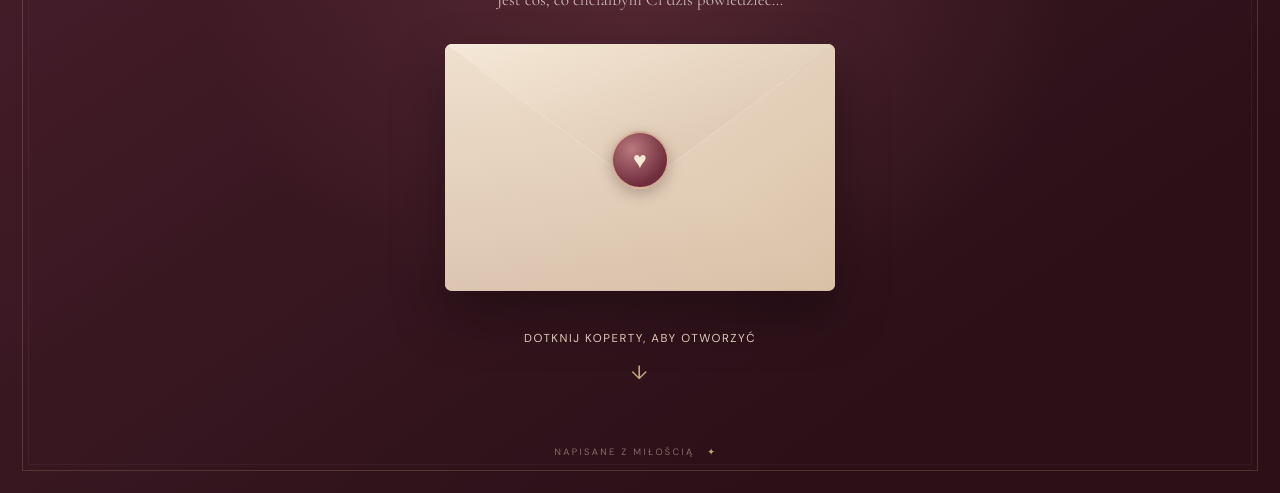
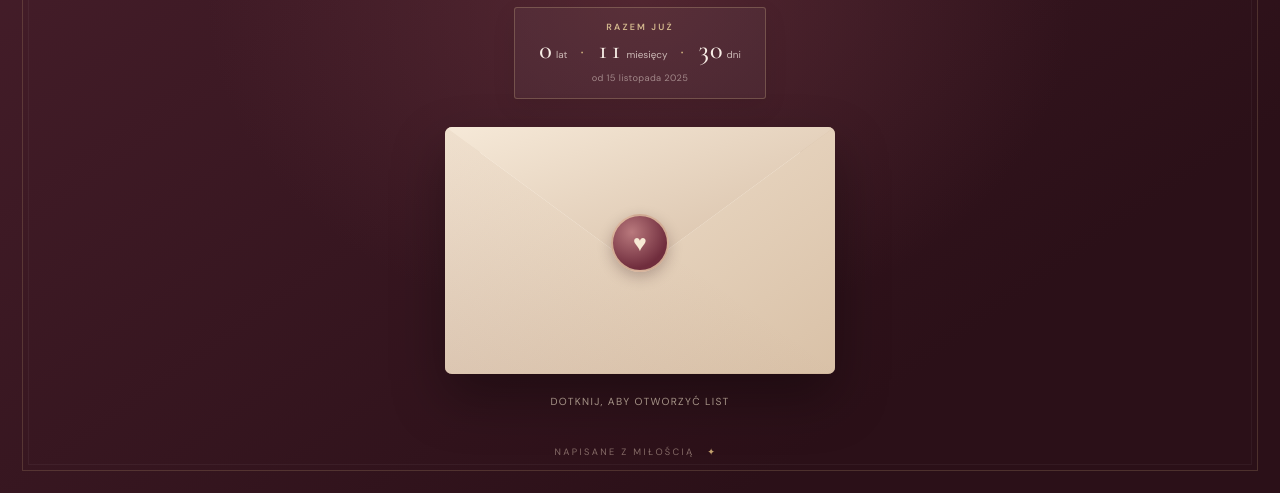
Before and after one commit to urodzinyNikolci/pierwsza_rocznica, a plain HTML site: page index.html in a window 1280 px wide. Shown: the part 307-800 px from the top of the page. Drawn offline with nearby package versions, Linux system fonts and the light colour scheme.

Commit message:
Add files via upload

```diff
--- a/index.html
+++ b/index.html
@@ -24,6 +24,18 @@
         <h1>Nasza pierwsza<br><em>rocznica</em></h1>
         <p class="welcome-note">Jest coś, co chciałbym Ci dziś powiedzieć…</p>
 
+        <div class="together-counter" aria-live="off" aria-label="Czas, który jesteśmy razem">
+          <span class="counter-caption">RAZEM JUŻ</span>
+          <div class="counter-values" id="relationshipCounter">
+            <span><strong id="counterYears">—</strong><small>lat</small></span>
+            <i>·</i>
+            <span><strong id="counterMonths">—</strong><small>miesięcy</small></span>
+            <i>·</i>
+            <span><strong id="counterDays">—</strong><small>dni</small></span>
+          </div>
+          <span class="counter-since">od 15 listopada 2025</span>
+        </div>
+
         <button class="envelope-button" id="openLetter" type="button" aria-label="Otwórz kopertę i przeczytaj list">
           <span class="envelope" aria-hidden="true">
             <span class="envelope-back"></span>
@@ -33,7 +45,7 @@
             <span class="wax-seal">♥</span>
           </span>
         </button>
-        <button class="open-hint" id="openHint" type="button">Dotknij koperty, aby otworzyć <span>↓</span></button>
+        <button class="open-hint" id="openHint" type="button">Dotknij, aby otworzyć list</button>
       </div>
       <div class="welcome-bottom">NAPISANE Z MIŁOŚCIĄ <span>✦</span></div>
     </section>
@@ -108,6 +120,7 @@
 
         <footer class="letter-footer">
           <span class="footer-heart">♥</span>
+          <p>Na wszystkie nasze kolejne rozdziały.</p>
         </footer>
       </article>
       <button class="back-to-top" id="backToTop" type="button" aria-label="Wróć na górę">↑</button>
--- a/script.js
+++ b/script.js
@@ -6,6 +6,49 @@ const progressBar = document.getElementById("progressBar");
 const backToTop = document.getElementById("backToTop");
 
 let isOpening = false;
+
+// Licznik czasu od rozpoczęcia związku: 15 listopada 2025.
+const relationshipStart = new Date(2025, 10, 15);
+const counterYears = document.getElementById("counterYears");
+const counterMonths = document.getElementById("counterMonths");
+const counterDays = document.getElementById("counterDays");
+
+function polishUnit(value, forms) {
+  if (value === 1) return forms[0];
+  if (value % 10 >= 2 && value % 10 <= 4 && !(value % 100 >= 12 && value % 100 <= 14)) return forms[1];
+  return forms[2];
+}
+
+function updateRelationshipCounter() {
+  const now = new Date();
+  const today = new Date(now.getFullYear(), now.getMonth(), now.getDate());
+  if (today < relationshipStart) return;
+
+  let years = today.getFullYear() - relationshipStart.getFullYear();
+  let months = today.getMonth() - relationshipStart.getMonth();
+  let days = today.getDate() - relationshipStart.getDate();
+
+  if (days < 0) {
+    months -= 1;
+    const daysInPreviousMonth = new Date(today.getFullYear(), today.getMonth(), 0).getDate();
+    days += daysInPreviousMonth;
+  }
+  if (months < 0) {
+    years -= 1;
+    months += 12;
+  }
+
+  counterYears.textContent = years;
+  counterYears.nextElementSibling.textContent = polishUnit(years, ["rok", "lata", "lat"]);
+  counterMonths.textContent = months;
+  counterMonths.nextElementSibling.textContent = polishUnit(months, ["miesiąc", "miesiące", "miesięcy"]);
+  counterDays.textContent = days;
+  counterDays.nextElementSibling.textContent = polishUnit(days, ["dzień", "dni", "dni"]);
+}
+
+updateRelationshipCounter();
+window.setInterval(updateRelationshipCounter, 60 * 1000);
+
 
 function openLetter() {
   if (isOpening) return;
--- a/style.css
+++ b/style.css
@@ -59,7 +59,19 @@ button { font: inherit; }
   letter-spacing: -.035em;
 }
 .welcome h1 em, .letter-header h2 em { color: #d7b9a4; font-weight: 400; }
-.welcome-note { color: rgba(250,239,230,.72); font: 1.08rem "Cormorant Garamond", serif; margin: 20px 0 34px; }
+.welcome-note { color: rgba(250,239,230,.72); font: 1.08rem "Cormorant Garamond", serif; margin: 20px 0 20px; }
+.together-counter {
+  width: fit-content; max-width: 100%; margin: 0 auto 28px; padding: 13px 24px 12px;
+  border: 1px solid rgba(212,185,142,.28); border-radius: 3px;
+  background: rgba(255,255,255,.045); box-shadow: 0 8px 24px rgba(0,0,0,.08);
+}
+.counter-caption { display: block; color: #d4b98e; font-size: .56rem; font-weight: 600; letter-spacing: .24em; }
+.counter-values { display: flex; justify-content: center; align-items: baseline; gap: 13px; margin: 5px 0 2px; }
+.counter-values span { display: flex; align-items: baseline; gap: 4px; color: #f8eee6; }
+.counter-values strong { font: 500 1.65rem/.95 "Cormorant Garamond",serif; font-variant-numeric: tabular-nums; }
+.counter-values small { color: rgba(250,239,230,.72); font-size: .62rem; }
+.counter-values i { color: #c7a879; font-style: normal; }
+.counter-since { color: rgba(250,239,230,.48); font-size: .58rem; letter-spacing: .04em; }
 .envelope-button {
   display: block; width: min(390px, 82vw); margin: 0 auto; padding: 0;
   border: 0; background: none; cursor: pointer; -webkit-tap-highlight-color: transparent;
@@ -104,11 +116,11 @@ button { font: inherit; }
 .envelope-button.opened .letter-peek { transform: translateY(-48%); }
 .envelope-button.opened .wax-seal { opacity: 0; transform: translate(-50%,-50%) scale(.2) rotate(35deg); }
 .open-hint {
-  margin-top: 28px; padding: 12px 18px; color: #ead7c3; border: 0; background: transparent;
-  font-size: .72rem; letter-spacing: .13em; text-transform: uppercase; cursor: pointer;
+  margin-top: 13px; padding: 8px 14px; color: rgba(234,215,195,.78); border: 0;
+  background: transparent; font-size: .64rem; letter-spacing: .13em;
+  text-transform: uppercase; cursor: pointer; transition: color .2s ease;
 }
-.open-hint span { display: block; margin-top: 10px; color: #c7a879; font-size: 1.2rem; animation: bob 1.7s infinite; }
-@keyframes bob { 50% { transform: translateY(5px); } }
+.open-hint:hover { color: #d4b98e; }
 .welcome-bottom {
   position: absolute; bottom: 35px; color: rgba(241,220,200,.45);
   font-size: .58rem; letter-spacing: .25em;
@@ -166,7 +178,10 @@ button { font: inherit; }
   .welcome::before { inset: 13px; }
   .welcome::after { inset: 19px; }
   .welcome h1 { font-size: clamp(3.25rem, 16vw, 4.5rem); }
-  .welcome-note { font-size: 1rem; margin-bottom: 28px; }
+  .welcome-note { font-size: 1rem; margin-bottom: 16px; }
+  .together-counter { margin-bottom: 21px; padding: 11px 19px 10px; }
+  .counter-values { gap: 10px; }
+  .counter-values strong { font-size: 1.5rem; }
   .envelope-button { width: min(340px, 84vw); }
   .wax-seal { width: 48px; height: 48px; font-size: 1.2rem; }
   .open-hint { font-size: .62rem; letter-spacing: .1em; }
```
Also changed, not shown: 1 other file.
